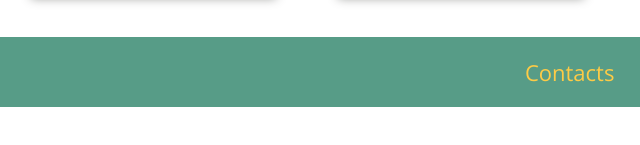
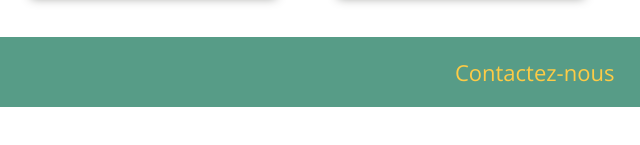
Before and after one commit to celineacombe/Ohmyfood, a website: page index.html in a window 1280 px wide. Shown: the part 693-838 px from the top of the page, 640-1280 px from the left. Drawn offline with nearby package versions, Linux system fonts and the light colour scheme; a web font is replaced by a local one.

Commit message:
Modification for contact us

```diff
--- a/index.html
+++ b/index.html
@@ -95,8 +95,8 @@
         </div>
 
         <div class="footer__item">
-            <a href="mailto:contacts@ohmyfood.fr" class="footer__item--link">
-                <p class="footer__item--label">Contacts</p>
+            <a href="mailto:Contactez-nous@ohmyfood.fr" class="footer__item--link">
+                <p class="footer__item--label">Contactez-nous</p>
             </a>
         </div>
     </footer>
```
Also changed, not shown: mentions-legales.html (+2 -2 lines), menu-1-la-note-enchantee.html (+2 -2 lines), menu-2-le-chic-a-la-francaise.html (+2 -2 lines), menu-3-le-delice-des-papilles.html (+2 -2 lines), menu-4-la-palette-du-gout.html (+2 -2 lines), public/template-menu.html (+2 -2 lines).
